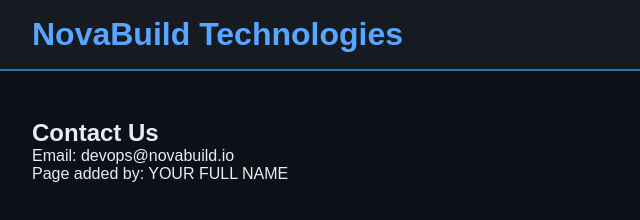
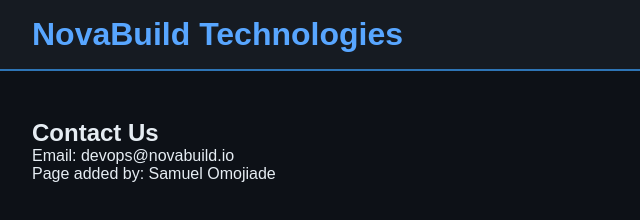
Before and after one commit to samuelchamps/DevOps-Cloud-documentation, a plain HTML site: page contact.html in a window 1280 px wide. Shown: the full height of the page, 0-640 px from the left. Drawn offline with Linux system fonts and the light colour scheme.

Commit message:
Updated the authort of the contact and about

```diff
--- a/contact.html
+++ b/contact.html
@@ -12,7 +12,7 @@
     <main>
         <h2>Contact Us</h2>
         <p>Email: devops@novabuild.io</p>
-        <p>Page added by: YOUR FULL NAME</p>
+        <p>Page added by: Samuel Omojiade</p>
     </main>
 </body>
 </html>
```
Also changed, not shown: about.html (+1 -1 lines).
